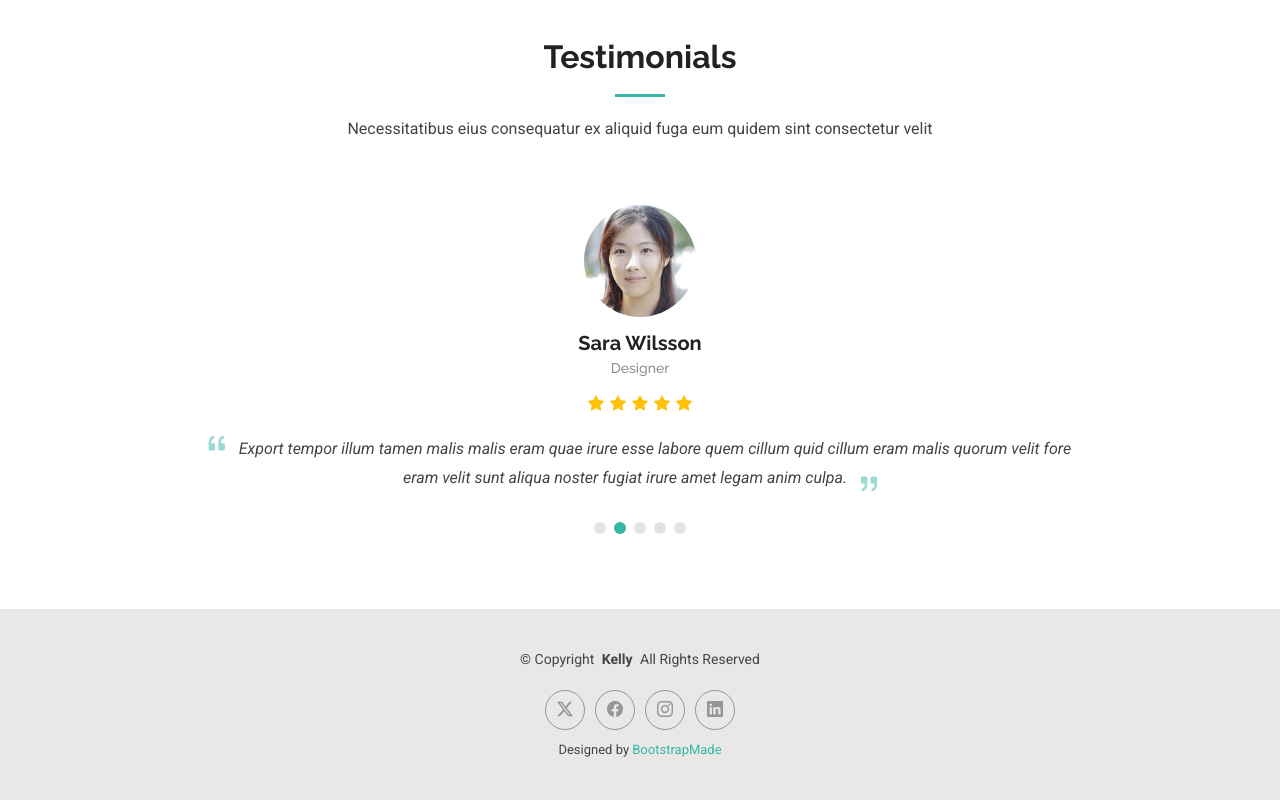
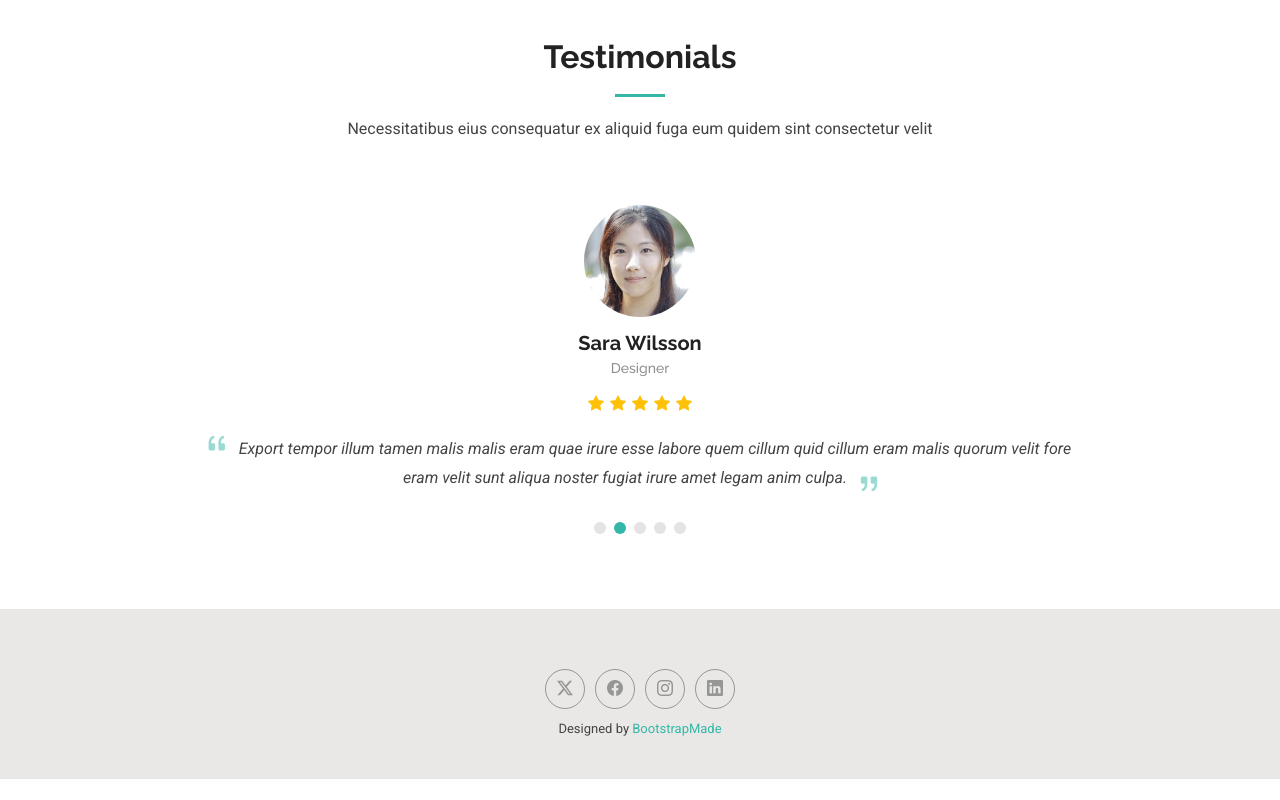
Before and after one commit to Kenensh/mycvnew1, a plain HTML site: page about.html in a window 1280 px wide. Shown: the part 1756-2556 px from the top of the page. After the commit the page ends 2535 px from the top, so only its background shows below. Drawn offline with Linux system fonts and the light colour scheme.

Commit message:
'改footer'

```diff
--- a/about.html
+++ b/about.html
@@ -438,7 +438,7 @@
 
     <footer id="footer" class="footer light-background">
       <div class="container">
-        <div class="copyright text-center">
+        <div class="copyright text-center d-none">
           <p>
             ©
             <span>Copyright</span>
```
Also changed, not shown: contact.html (+1 -1 lines), index.html (+1 -1 lines), interest.html (+1 -1 lines), portfolio-details.html (+1 -1 lines), project-gurulaptop.html (+1 -1 lines), project-ispan.html (+1 -1 lines), project-loyalcare.html (+1 -1 lines), resume.html (+1 -1 lines), skill.html (+1 -1 lines), starter-page.html (+1 -1 lines), assets/img/project/microbase/Neb.jpg (added), assets/img/project/microbase/Neb1.png (added), assets/img/project/microbase/Neb2.jpg (added), assets/img/project/microbase/SN.jpg (added), 3 more files.
